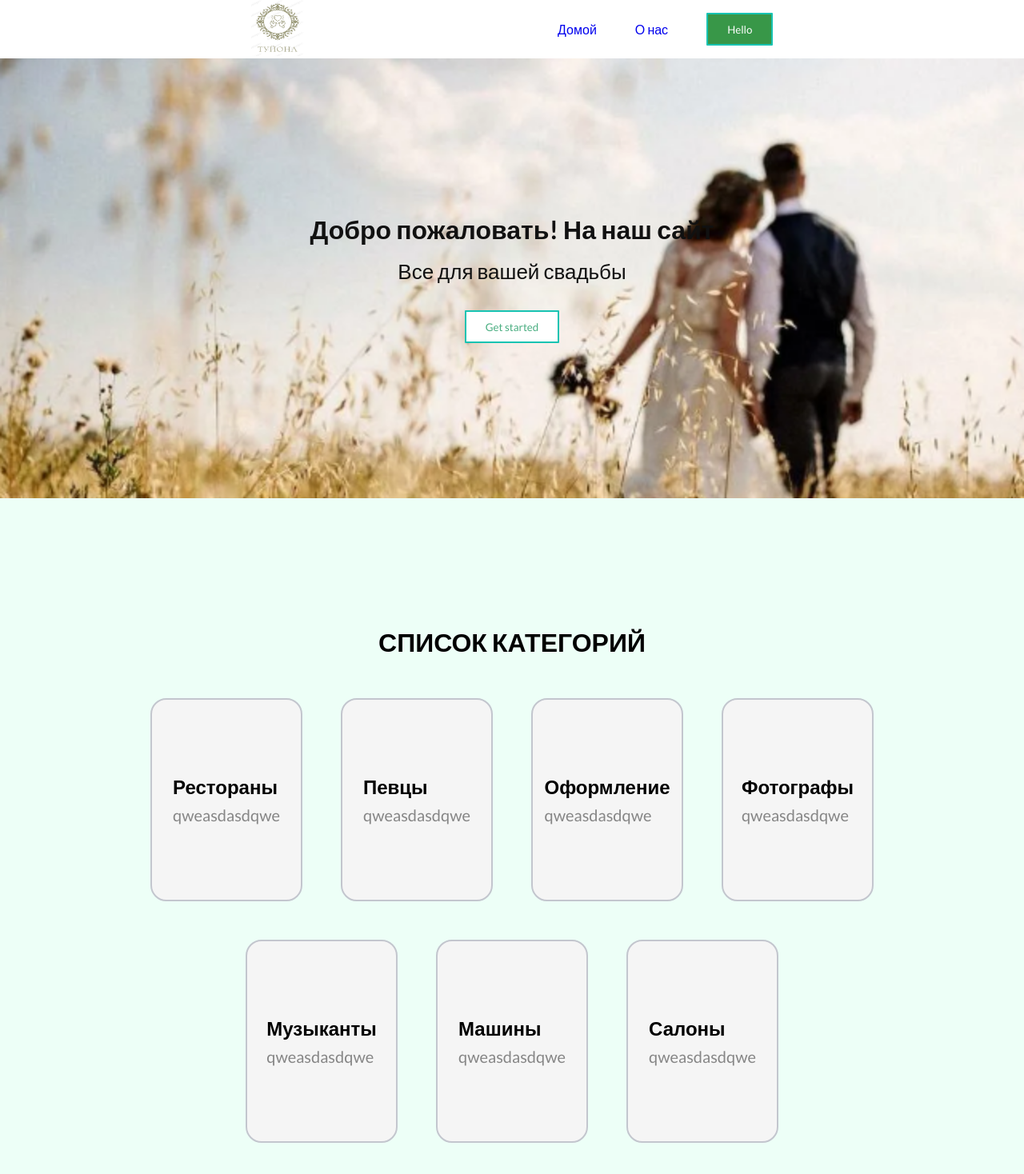
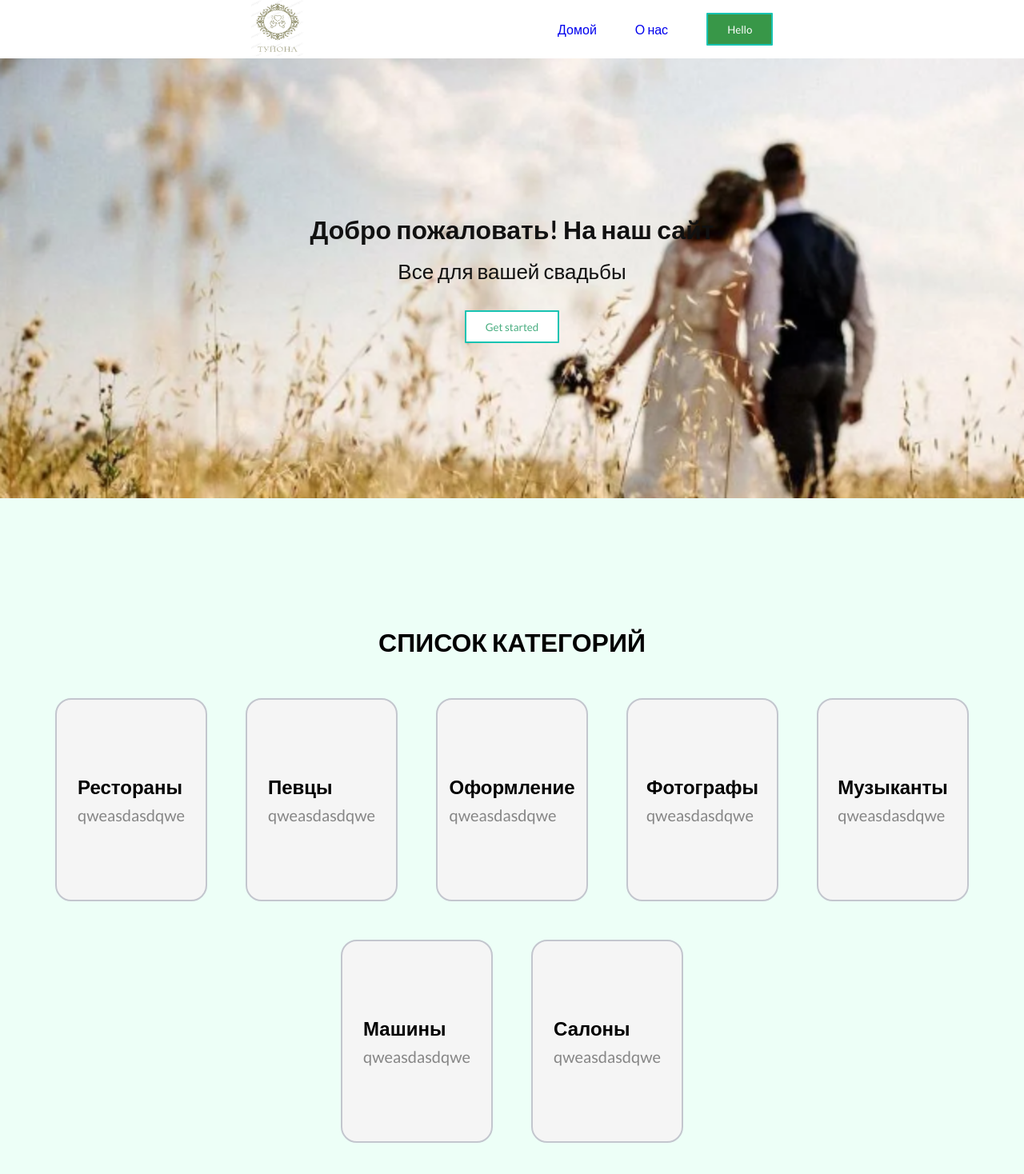
Before and after one commit to Shakurzoda/iamff, a React (Vite) app: page / in a window 1280 px wide. Shown: the top 1468 px of the page at 80% size. Built offline with nearby package versions, Linux system fonts and the light colour scheme.

Commit message:
Update Home.module.css

```diff
--- a/src/Component/Pages/Home/Home.module.css
+++ b/src/Component/Pages/Home/Home.module.css
@@ -11,7 +11,7 @@
     gap: 3rem;
     align-items: center;
     flex-wrap: wrap;
-    width: 1000px;
+    /* width: 1000px; */
     margin-top: 50px;
 }
 
```
